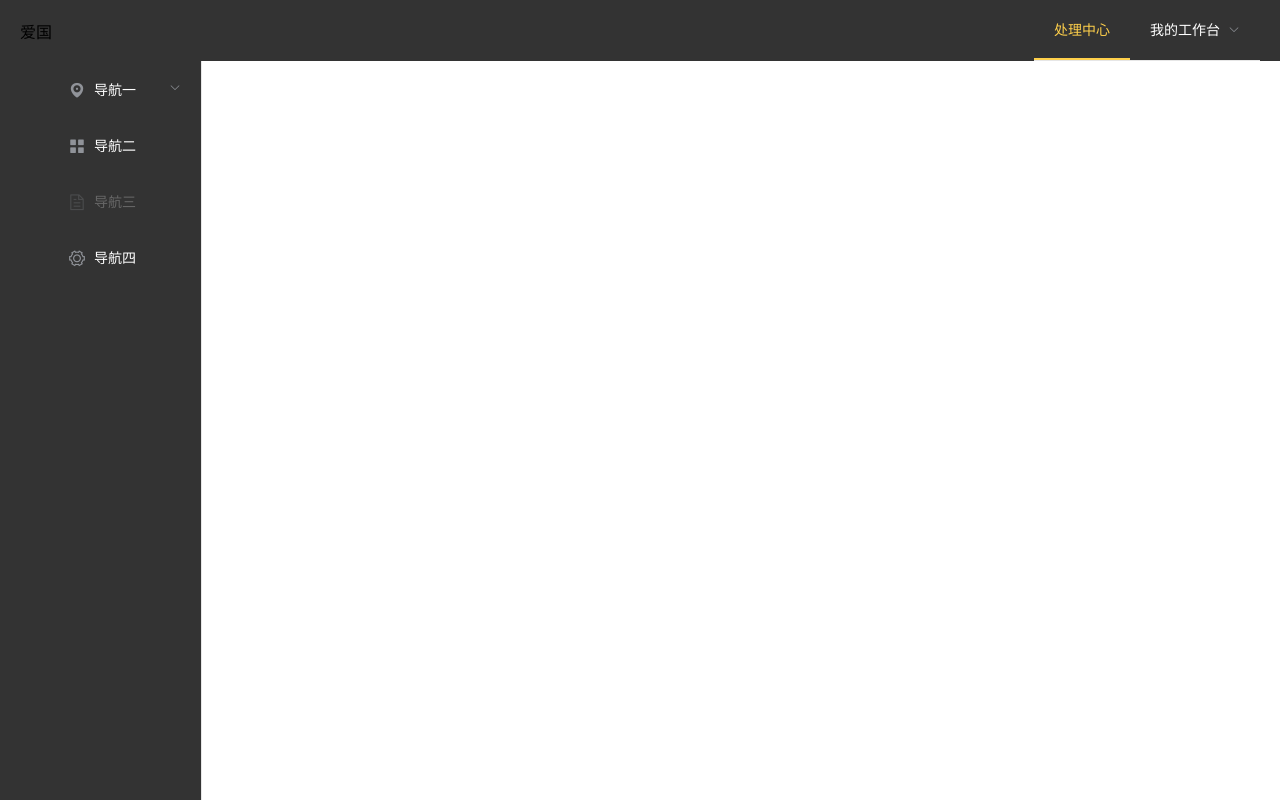
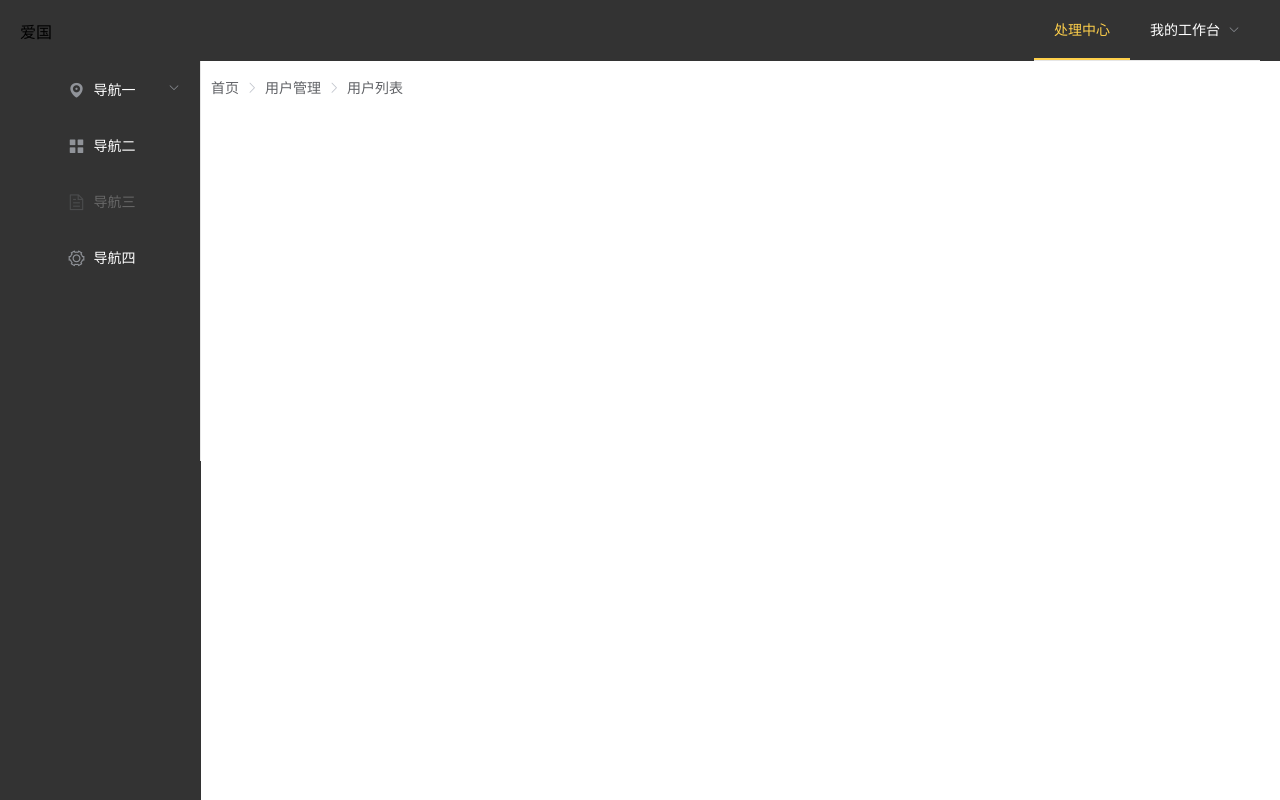
Before and after one commit to TryoneCHEN/vue-miango-admin, a Vue app: page /#/ in a window 1280 px wide. Built offline with nearby package versions, Linux system fonts and the light colour scheme.

Commit message:
引入路由和添加一个userlist.vue

```diff
--- a/package.json
+++ b/package.json
@@ -10,7 +10,8 @@
   "dependencies": {
     "core-js": "^2.6.5",
     "element-ui": "^2.11.1",
-    "vue": "^2.6.10"
+    "vue": "^2.6.10",
+    "vue-router": "^3.1.2"
   },
   "devDependencies": {
     "@vue/cli-plugin-babel": "^3.10.0",
--- a/public/index.html
+++ b/public/index.html
@@ -5,7 +5,7 @@
     <meta http-equiv="X-UA-Compatible" content="IE=edge">
     <meta name="viewport" content="width=device-width,initial-scale=1.0">
     <link rel="icon" href="<%= BASE_URL %>favicon.ico">
-    <title>mianguo-admin</title>
+    <title>爱过</title>
   </head>
   <body>
     <noscript>
--- a/src/App.vue
+++ b/src/App.vue
@@ -1,17 +1,31 @@
 <template>
     <div id="app">
-      <myheader/>
-      <section style="display:flex;flex:1;">
-          <myleft/>
-        <article style="background-color:yellow;"></article>
-      </section>
+        <myheader />
+        <section style="display:flex;flex:1;">
+            <div style="width:201px;background-color:#333;min-height: 100%;" >
+                <myleft />
+            </div>
+            <article style="flex:1;padding:10px">
+                <el-breadcrumb separator-class="el-icon-arrow-right" style="margin:10px 0">
+                    <el-breadcrumb-item>首页</el-breadcrumb-item>
+                    <el-breadcrumb-item>用户管理</el-breadcrumb-item>
+                    <el-breadcrumb-item>用户列表</el-breadcrumb-item>
+                </el-breadcrumb>
+                <router-view></router-view>
+            </article>
+        </section>
     </div>
 </template>
 
 <script>
-import {myheader,myleft} from './components'
+import { myheader, myleft } from './components'
 export default {
     name: 'app',
+    data() {
+        return {
+
+        }
+    },
     components: {
         myheader,
         myleft
--- a/src/components/left.vue
+++ b/src/components/left.vue
@@ -7,7 +7,7 @@
             default-active="1-4-1"
             class="el-menu-vertical-demo"
             :collapse="false"
-            style="width:201px;min-height: 100%;"
+
         >
             <el-submenu index="1">
                 <template slot="title">
--- a/src/main.js
+++ b/src/main.js
@@ -3,9 +3,10 @@ import App from './App.vue'
 import ElementUI from 'element-ui';
 import 'element-ui/lib/theme-chalk/index.css';
 Vue.use(ElementUI);
-
+import router from './routes'
 Vue.config.productionTip = false
 
 new Vue({
+  router,
   render: h => h(App),
 }).$mount('#app')
--- /dev/null
+++ b/src/routes/index.js
@@ -0,0 +1,15 @@
+import Vue from 'vue'
+import VueRouter from 'vue-router'
+
+Vue.use(VueRouter)
+
+const router = new VueRouter({
+    routes:[
+        {
+            path:"/user",
+            component:()=>import('@/view/user/userlist')
+        }
+    ]
+})
+
+export default router
--- /dev/null
+++ b/src/view/user/userlist.vue
@@ -0,0 +1,47 @@
+<template>
+    <el-table :data="tableData" style="width: 100%" border>
+        <el-table-column prop="date" label="日期" width="180"></el-table-column>
+        <el-table-column prop="name" label="姓名" width="180"></el-table-column>
+        <el-table-column prop="address" label="地址"></el-table-column>
+        <el-table-column label="操作">
+            <template slot-scope="scope">
+                <el-button size="mini">编辑</el-button>
+                <el-button size="mini" type="danger">删除</el-button>
+            </template>
+        </el-table-column>
+    </el-table>
+</template>
+
+<script>
+export default {
+    data() {
+        return {
+            tableData: [
+                {
+                    date: '2016-05-02',
+                    name: '王小虎',
+                    address: '上海市普陀区金沙江路 1518 弄'
+                },
+                {
+                    date: '2016-05-04',
+                    name: '王小虎',
+                    address: '上海市普陀区金沙江路 1517 弄'
+                },
+                {
+                    date: '2016-05-01',
+                    name: '王小虎',
+                    address: '上海市普陀区金沙江路 1519 弄'
+                },
+                {
+                    date: '2016-05-03',
+                    name: '王小虎',
+                    address: '上海市普陀区金沙江路 1516 弄'
+                }
+            ]
+        }
+    },
+}
+</script>
+
+<style>
+</style>
```
Also changed, not shown: 2 other files (tests, documents, lock files or other folders).
